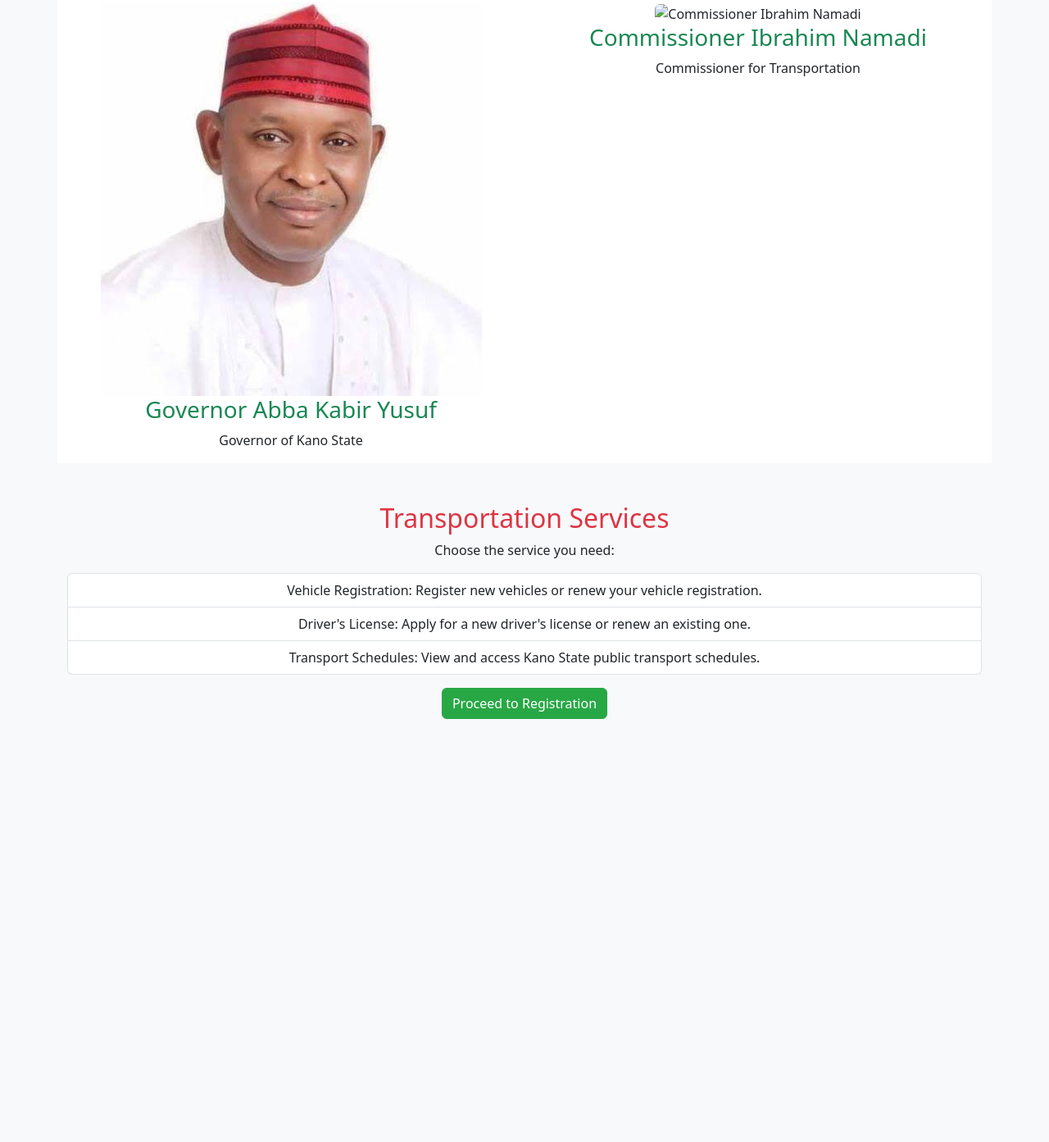
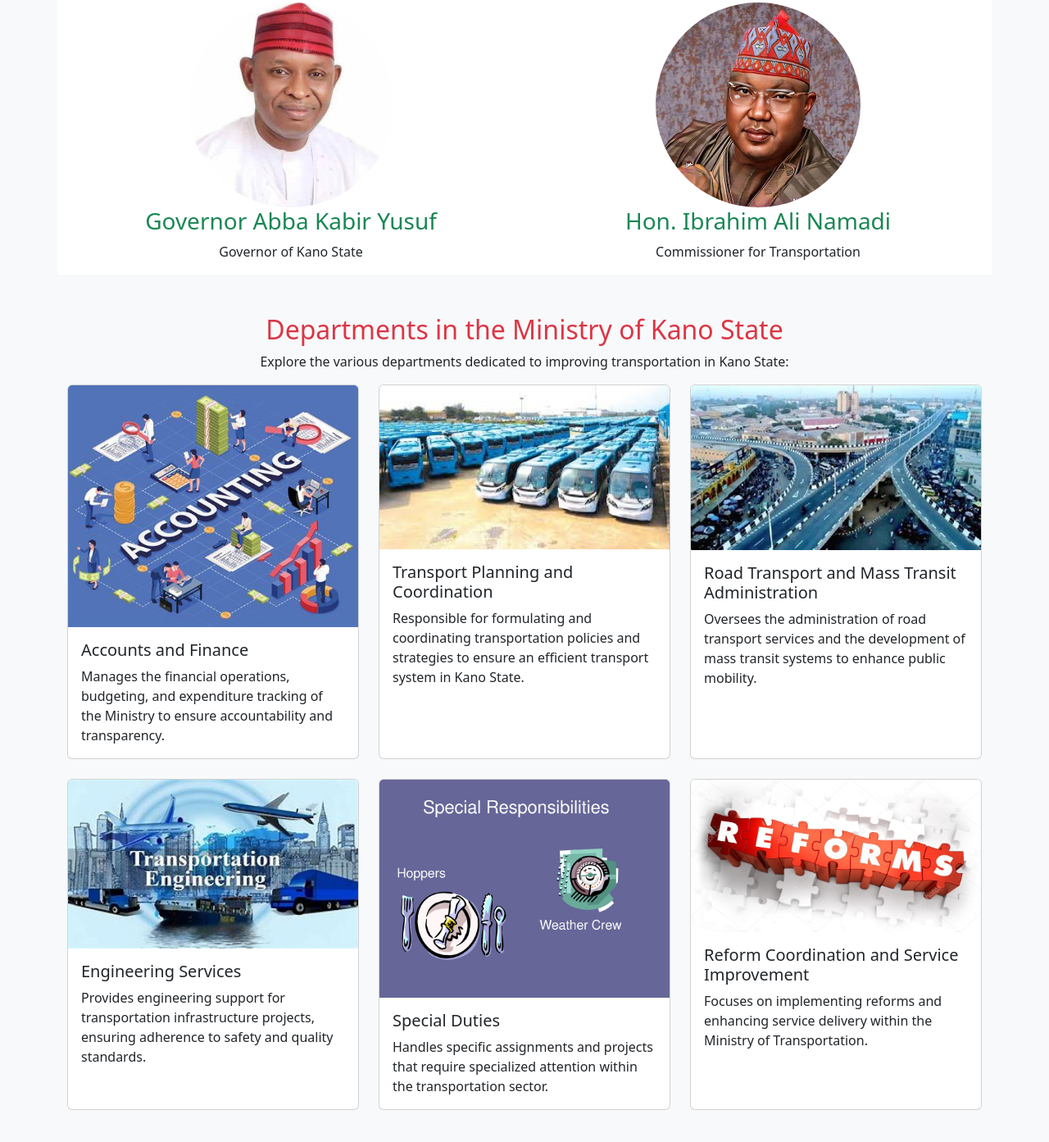
Before and after one commit to shamsu557/transport, a plain HTML site: page index.html in a window 1280 px wide. Shown: the part 1047-2440 px from the top of the page at 82% size. Before the commit the page ends 1972 px from the top, so only its background shows below. Drawn offline with nearby package versions, Linux system fonts and the light colour scheme.

Commit message:
Add files via upload

```diff
--- a/index.html
+++ b/index.html
@@ -66,6 +66,48 @@
             background-color: #28a745;
             border-color: #28a745;
         }
+        .leader-image {
+    width: 250px; /* Ensure a fixed width */
+    height: 250px; /* Make height equal to width */
+    display: flex;
+    justify-content: center;
+    align-items: center;
+    overflow: hidden;
+    border-radius: 50%; /* Makes it circular */
+    margin: 0 auto; /* Centers the images */
+}
+
+.leader-image img {
+    width: 100%;
+    height: 100%;
+    object-fit: cover;
+}
+@keyframes slideDown {
+    from {
+        transform: translateY(-50px);
+        opacity: 0;
+    }
+    to {
+        transform: translateY(0);
+        opacity: 1;
+    }
+}
+.slide-in {
+        opacity: 0;
+        transform: translateY(-50px);
+        animation: slideDown 1s ease-in-out forwards;
+    }
+
+    @keyframes slideDown {
+        from {
+            opacity: 0;
+            transform: translateY(-50px);
+        }
+        to {
+            opacity: 1;
+            transform: translateY(0);
+        }
+    }
     </style>
 </head>
 <body>
@@ -128,30 +170,88 @@
         <h2 class="text-danger">Visionary Leaders Driving Progress</h2>
         <div class="row">
             <div class="col-md-6">
-                <img src="governor.jfif" alt="Governor Abba Kabir Yusuf" class="img-fluid rounded">
+                <div class="leader-image">
+                    <img src="governor.jfif" alt="Governor Abba Kabir Yusuf" class="img-fluid rounded">
+                </div>
                 <h3 class="text-success">Governor Abba Kabir Yusuf</h3>
                 <p>Governor of Kano State</p>
             </div>
             <div class="col-md-6">
-                <img src="commissioner-image.jpg" alt="Commissioner Ibrahim Namadi" class="img-fluid rounded">
-                <h3 class="text-success">Commissioner Ibrahim Namadi</h3>
+                <div class="leader-image">
+                    <img src="commissioner.jfif" alt="Commissioner Ibrahim Namadi" class="img-fluid rounded">
+                </div>
+                <h3 class="text-success">Hon. Ibrahim Ali Namadi</h3>
                 <p>Commissioner for Transportation</p>
             </div>
         </div>
     </section>
-
     <section class="container my-5">
-        <h2 class="text-danger text-center">Transportation Services</h2>
-        <p class="text-center">Choose the service you need:</p>
-        <ul class="list-group text-center">
-            <li class="list-group-item">Vehicle Registration: Register new vehicles or renew your vehicle registration.</li>
-            <li class="list-group-item">Driver's License: Apply for a new driver's license or renew an existing one.</li>
-            <li class="list-group-item">Transport Schedules: View and access Kano State public transport schedules.</li>
-        </ul>
-        <div class="text-center mt-3">
-            <a href="#registration-options" class="btn btn-primary">Proceed to Registration</a>
+        <h2 class="text-danger text-center">Departments in the Ministry of  Kano State</h2>
+        <p class="text-center">Explore the various departments dedicated to improving transportation in Kano State:</p>
+        <div class="row">
+               <!-- Department 2 -->
+               <div class="col-md-4 mb-4 slide-in">
+                <div class="card h-100">
+                    <img src="account.jfif" class="card-img-top" alt="Road Transport and Mass Transit Administration">
+                    <div class="card-body">
+                        <h5 class="card-title">Accounts and Finance</h5>
+                    <p class="card-text">Manages the financial operations, budgeting, and expenditure tracking of the Ministry to ensure accountability and transparency.</p>
+                    </div>
+                </div>
+            </div>
+            <!-- Department 1 -->
+            <div class="col-md-4 mb-4 slide-in">
+                <div class="card h-100">
+                    <img src="Kano-Bus-mass-transit.jpg" class="card-img-top" alt="Transport Planning and Coordination">
+                    <div class="card-body">
+                        <h5 class="card-title">Transport Planning and Coordination</h5>
+                        <p class="card-text">Responsible for formulating and coordinating transportation policies and strategies to ensure an efficient transport system in Kano State.</p>
+                    </div>
+                </div>
+            </div>
+            <!-- Department 2 -->
+            <div class="col-md-4 mb-4 slide-in">
+                <div class="card h-100">
+                    <img src="infrastructure.jfif" class="card-img-top" alt="Road Transport and Mass Transit Administration">
+                    <div class="card-body">
+                        <h5 class="card-title">Road Transport and Mass Transit Administration</h5>
+                        <p class="card-text">Oversees the administration of road transport services and the development of mass transit systems to enhance public mobility.</p>
+                    </div>
+                </div>
+            </div>
+            <!-- Department 3 -->
+            <div class="col-md-4 mb-4 slide-in">
+                <div class="card h-100">
+                    <img src="engineering.jfif" class="card-img-top" alt="Engineering Services">
+                    <div class="card-body">
+                        <h5 class="card-title">Engineering Services</h5>
+                        <p class="card-text">Provides engineering support for transportation infrastructure projects, ensuring adherence to safety and quality standards.</p>
+                    </div>
+                </div>
+            </div>
+            <!-- Department 4 -->
+            <div class="col-md-4 mb-4 slide-in">
+                <div class="card h-100">
+                    <img src="Special+Responsibilities.jpg" class="card-img-top" alt="Special Duties">
+                    <div class="card-body">
+                        <h5 class="card-title">Special Duties</h5>
+                        <p class="card-text">Handles specific assignments and projects that require specialized attention within the transportation sector.</p>
+                    </div>
+                </div>
+            </div>
+            <!-- Department 5 -->
+            <div class="col-md-4 mb-4 slide-in">
+                <div class="card h-100">
+                    <img src="reform.jfif" class="card-img-top" alt="Reform Coordination and Service Improvement">
+                    <div class="card-body">
+                        <h5 class="card-title">Reform Coordination and Service Improvement</h5>
+                        <p class="card-text">Focuses on implementing reforms and enhancing service delivery within the Ministry of Transportation.</p>
+                    </div>
+                </div>
+            </div>
         </div>
     </section>
+
 
     <script src="https://cdn.jsdelivr.net/npm/bootstrap@5.3.0/dist/js/bootstrap.bundle.min.js"></script>
 </body>
```
Also changed, not shown: Special+Responsibilities.jpg (added), account.jfif (added), commissioner.jfif (added), engineering.jfif (added), reform.jfif (added).
